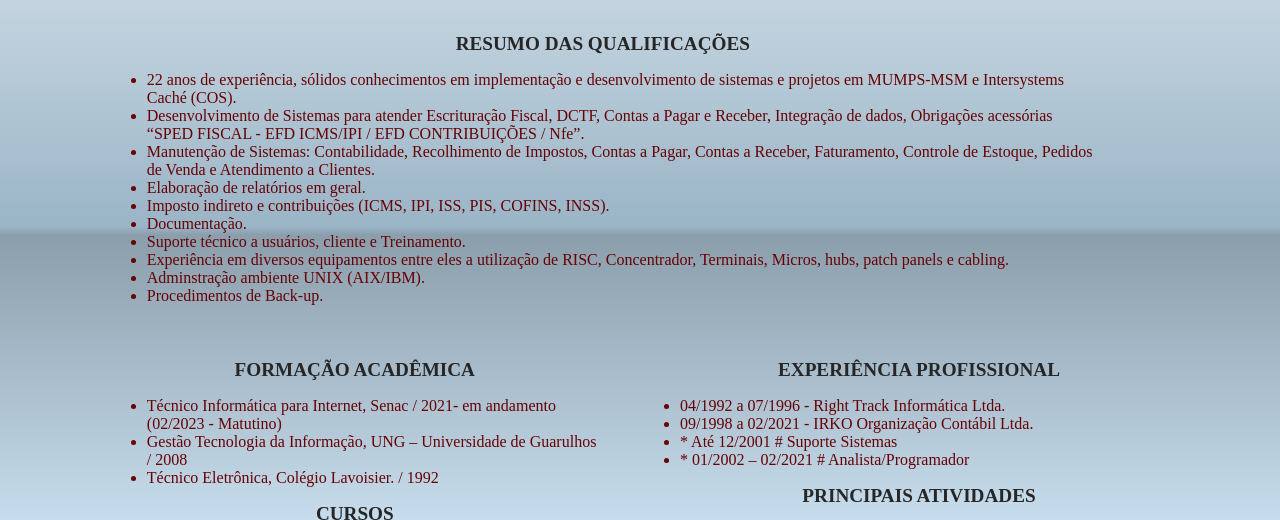
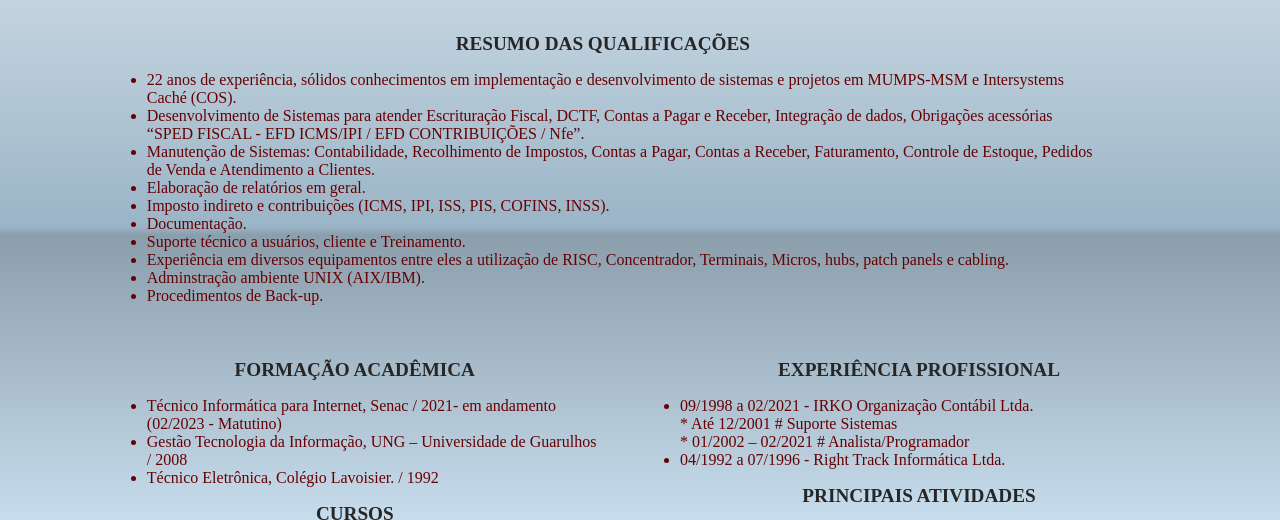
Before and after one commit to msakal/cv, a plain HTML site: page profissional.html in a window 1280 px wide. Shown: the part 213-733 px from the top of the page. Drawn offline with Linux system fonts and the light colour scheme.

Commit message:
alterando posição das empresas

```diff
--- a/profissional.html
+++ b/profissional.html
@@ -101,10 +101,10 @@
       <div class="col4P">
         <h2 class="h2Prof">EXPERIÊNCIA PROFISSIONAL</h2>
         <ul class="txtUL">
+          <li>09/1998 a 02/2021 - IRKO Organização Contábil Ltda.</li>
+          * Até 12/2001 # Suporte Sistemas
+          <br />* 01/2002 – 02/2021 # Analista/Programador
           <li>04/1992 a 07/1996 - Right Track Informática Ltda.</li>
-          <li>09/1998 a 02/2021 - IRKO Organização Contábil Ltda.</li>
-          <li>* Até 12/2001 # Suporte Sistemas</li>
-          <li>* 01/2002 – 02/2021 # Analista/Programador</li>
         </ul>
 
         <h2 class="h2Prof">PRINCIPAIS ATIVIDADES</h2>
```
